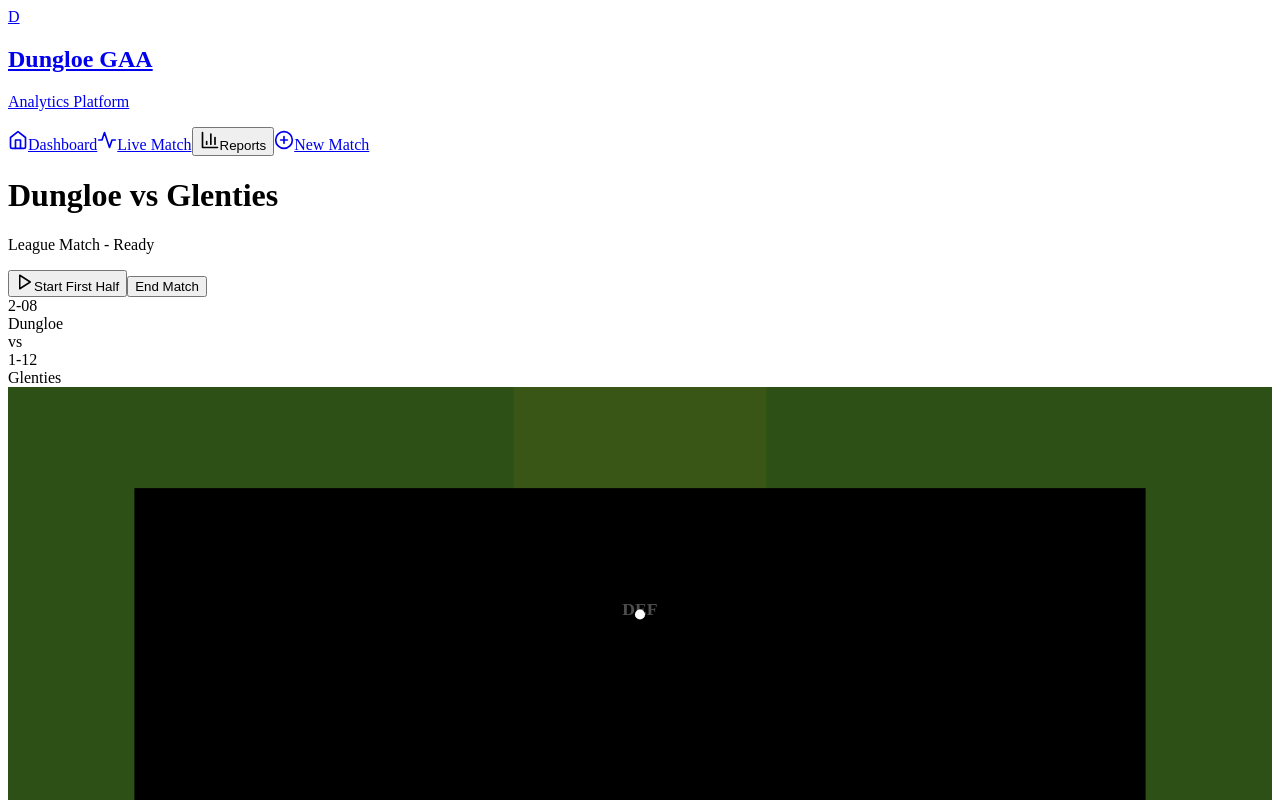
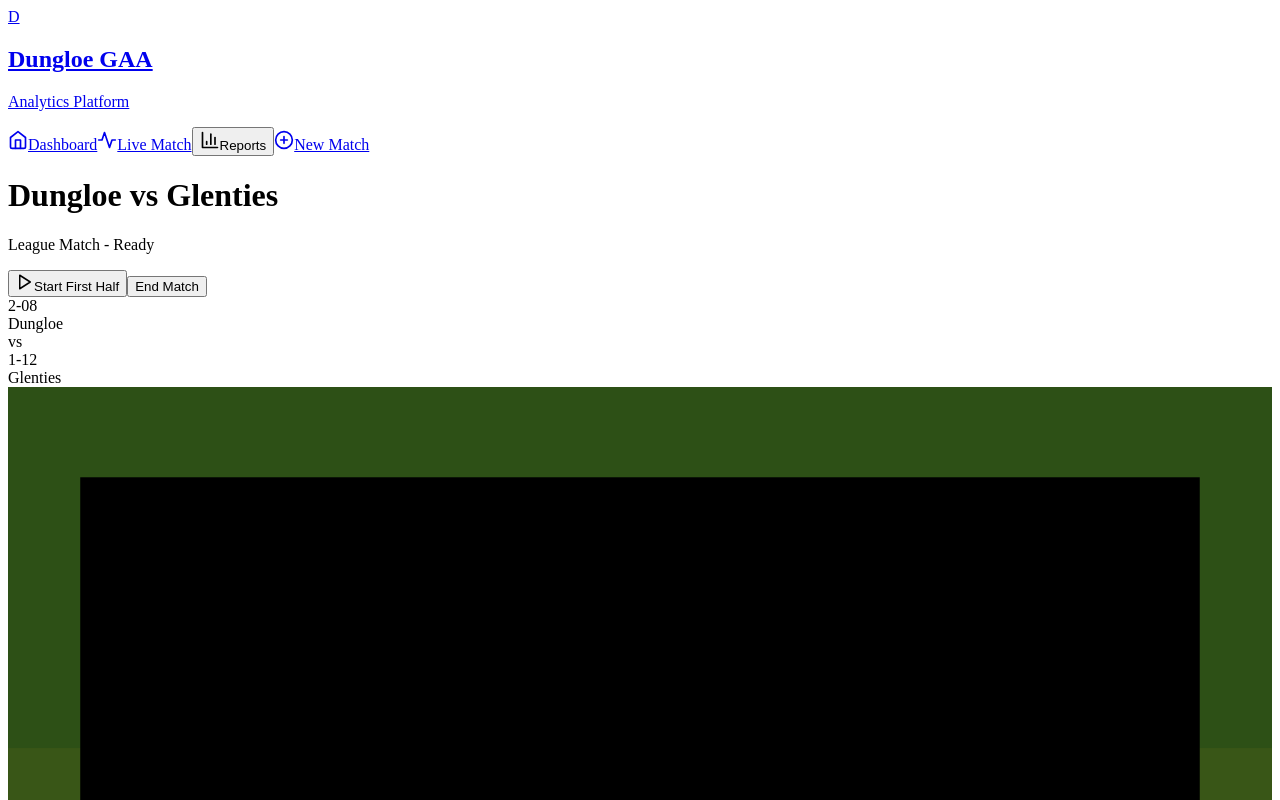
Before and after one commit to owenodgitpull/onestat-gaa-analytics, a React (Vite) app in the folder frontend/: page /match/new in a window 1280 px wide. Shown: the top 800 px of the page. Built offline with nearby package versions, Linux system fonts and the light colour scheme; the HTML template or start-up script is replaced by a standard one.

Commit message:
feat: Change GAA pitch to horizontal/landscape orientation

```diff
--- a/frontend/src/components/GAAPitch.tsx
+++ b/frontend/src/components/GAAPitch.tsx
@@ -54,105 +54,105 @@ export default function GAAPitch({
     <div className="relative w-full aspect-[16/10] bg-gradient-to-br from-green-900/40 to-green-800/40 rounded-2xl overflow-hidden">
       <svg
         ref={svgRef}
-        viewBox="0 0 1000 1400"
+        viewBox="0 0 1400 1000"
         className="w-full h-full cursor-pointer"
         onClick={handlePitchClick}
       >
         {/* Pitch background */}
-        <rect width="1000" height="1400" fill="#2d5016" />
+        <rect width="1400" height="1000" fill="#2d5016" />
 
         {/* 2-Point Zone Overlay (40m zones) - NO LABEL */}
         {showZones && (
-          <rect x="400" y="0" width="200" height="1400" fill="rgba(251, 191, 36, 0.06)" />
+          <rect x="0" y="400" width="1400" height="200" fill="rgba(251, 191, 36, 0.06)" />
         )}
 
         {/* Outer boundary */}
         <rect
-          x="100"
-          y="80"
-          width="800"
-          height="1240"
+          x="80"
+          y="100"
+          width="1240"
+          height="800"
           className="pitch-line"
           strokeWidth="4"
         />
 
-        {/* Halfway line (dashed) */}
+        {/* Halfway line (dashed) - VERTICAL */}
         <line
-          x1="100"
-          y1="700"
-          x2="900"
-          y2="700"
+          x1="700"
+          y1="100"
+          x2="700"
+          y2="900"
           className="pitch-line"
           strokeDasharray="15,15"
           strokeWidth="4"
         />
 
-        {/* 45m lines (top) */}
-        <line x1="100" y1="400" x2="900" y2="400" className="pitch-line" strokeWidth="3" />
+        {/* 45m lines (left) */}
+        <line x1="400" y1="100" x2="400" y2="900" className="pitch-line" strokeWidth="3" />
 
-        {/* 45m lines (bottom) */}
-        <line x1="100" y1="1000" x2="900" y2="1000" className="pitch-line" strokeWidth="3" />
+        {/* 45m lines (right) */}
+        <line x1="1000" y1="100" x2="1000" y2="900" className="pitch-line" strokeWidth="3" />
 
-        {/* 21m rectangles (large) - TOP */}
-        <rect x="100" y="80" width="800" height="180" className="pitch-line" strokeWidth="3" fill="none" />
+        {/* 21m rectangles (large) - LEFT */}
+        <rect x="80" y="100" width="180" height="800" className="pitch-line" strokeWidth="3" fill="none" />
 
-        {/* 21m rectangles (large) - BOTTOM */}
-        <rect x="100" y="1140" width="800" height="180" className="pitch-line" strokeWidth="3" fill="none" />
+        {/* 21m rectangles (large) - RIGHT */}
+        <rect x="1140" y="100" width="180" height="800" className="pitch-line" strokeWidth="3" fill="none" />
 
-        {/* Small goal areas (6m boxes) - TOP */}
-        <rect x="350" y="80" width="300" height="80" className="pitch-line" strokeWidth="3" fill="none" />
+        {/* Small goal areas (6m boxes) - LEFT */}
+        <rect x="80" y="350" width="80" height="300" className="pitch-line" strokeWidth="3" fill="none" />
 
-        {/* Small goal areas (6m boxes) - BOTTOM */}
-        <rect x="350" y="1240" width="300" height="80" className="pitch-line" strokeWidth="3" fill="none" />
+        {/* Small goal areas (6m boxes) - RIGHT */}
+        <rect x="1240" y="350" width="80" height="300" className="pitch-line" strokeWidth="3" fill="none" />
 
-        {/* Large Semi-circles (20.5m) - TOP - curves INWARD */}
+        {/* Large Semi-circles (20.5m) - LEFT - curves INWARD */}
         <path
-          d="M 100 260 A 400 200 0 0 1 900 260"
+          d="M 260 100 A 200 400 0 0 0 260 900"
           className="pitch-line"
           strokeWidth="3"
           fill="none"
         />
 
-        {/* Large Semi-circles (20.5m) - BOTTOM - curves INWARD */}
+        {/* Large Semi-circles (20.5m) - RIGHT - curves INWARD */}
         <path
-          d="M 100 1140 A 400 200 0 0 0 900 1140"
+          d="M 1140 100 A 200 400 0 0 1 1140 900"
           className="pitch-line"
           strokeWidth="3"
           fill="none"
         />
 
-        {/* Smaller D-zones (13m) - TOP - curves INWARD */}
+        {/* Smaller D-zones (13m) - LEFT - curves INWARD */}
         <path
-          d="M 300 220 A 200 100 0 0 1 700 220"
+          d="M 220 300 A 100 200 0 0 0 220 700"
           className="pitch-line"
           strokeWidth="3"
           fill="none"
         />
 
-        {/* Smaller D-zones (13m) - BOTTOM - curves INWARD */}
+        {/* Smaller D-zones (13m) - RIGHT - curves INWARD */}
         <path
-          d="M 300 1180 A 200 100 0 0 0 700 1180"
+          d="M 1180 300 A 100 200 0 0 1 1180 700"
           className="pitch-line"
           strokeWidth="3"
           fill="none"
         />
 
         {/* Penalty spots */}
-        <circle cx="500" cy="180" r="4" fill="white" />
-        <circle cx="500" cy="1220" r="4" fill="white" />
+        <circle cx="180" cy="500" r="4" fill="white" />
+        <circle cx="1220" cy="500" r="4" fill="white" />
 
-        {/* H-shaped Goal Posts - TOP */}
+        {/* H-shaped Goal Posts - LEFT */}
         <g className="pitch-line" strokeWidth="5" fill="none">
-          <line x1="430" y1="80" x2="430" y2="10" />
-          <line x1="570" y1="80" x2="570" y2="10" />
-          <line x1="430" y1="40" x2="570" y2="40" />
+          <line x1="80" y1="430" x2="10" y2="430" />
+          <line x1="80" y1="570" x2="10" y2="570" />
+          <line x1="40" y1="430" x2="40" y2="570" />
         </g>
 
-        {/* H-shaped Goal Posts - BOTTOM */}
+        {/* H-shaped Goal Posts - RIGHT */}
         <g className="pitch-line" strokeWidth="5" fill="none">
-          <line x1="430" y1="1320" x2="430" y2="1390" />
-          <line x1="570" y1="1320" x2="570" y2="1390" />
-          <line x1="430" y1="1360" x2="570" y2="1360" />
+          <line x1="1320" y1="430" x2="1390" y2="430" />
+          <line x1="1320" y1="570" x2="1390" y2="570" />
+          <line x1="1360" y1="430" x2="1360" y2="570" />
         </g>
 
         {/* Ball position */}
@@ -160,8 +160,8 @@ export default function GAAPitch({
           <g className="animate-scale-in">
             {/* Shadow */}
             <ellipse
-              cx={(localBallPosition.x / 100) * 800 + 100}
-              cy={(localBallPosition.y / 100) * 1240 + 80 + 5}
+              cx={(localBallPosition.x / 100) * 1240 + 80}
+              cy={(localBallPosition.y / 100) * 800 + 100 + 5}
               rx="15"
               ry="8"
               fill="rgba(0, 0, 0, 0.3)"
@@ -169,8 +169,8 @@ export default function GAAPitch({
 
             {/* Ball */}
             <circle
-              cx={(localBallPosition.x / 100) * 800 + 100}
-              cy={(localBallPosition.y / 100) * 1240 + 80}
+              cx={(localBallPosition.x / 100) * 1240 + 80}
+              cy={(localBallPosition.y / 100) * 800 + 100}
               r="14"
               fill={
                 localBallPosition.team === PossessionTeam.DUNGLOE
@@ -185,8 +185,8 @@ export default function GAAPitch({
             {/* 2-Point Zone Indicator */}
             {isInTwoPointZone(localBallPosition.x) && (
               <text
-                x={(localBallPosition.x / 100) * 800 + 100}
-                y={(localBallPosition.y / 100) * 1240 + 60}
+                x={(localBallPosition.x / 100) * 1240 + 80}
+                y={(localBallPosition.y / 100) * 800 + 80}
                 textAnchor="middle"
                 fill="#fbbf24"
                 fontSize="16"
@@ -202,11 +202,11 @@ export default function GAAPitch({
         {/* Zone labels (if showZones) */}
         {showZones && (
           <g fill="white" fillOpacity="0.3" fontSize="14" fontWeight="600">
-            <text x="500" y="180" textAnchor="middle">DEF</text>
-            <text x="500" y="550" textAnchor="middle">MID</text>
-            <text x="500" y="700" textAnchor="middle">CENTER</text>
-            <text x="500" y="850" textAnchor="middle">MID</text>
-            <text x="500" y="1220" textAnchor="middle">ATK</text>
+            <text x="180" y="500" textAnchor="middle">DEF</text>
+            <text x="550" y="500" textAnchor="middle">MID</text>
+            <text x="700" y="500" textAnchor="middle">CENTER</text>
+            <text x="850" y="500" textAnchor="middle">MID</text>
+            <text x="1220" y="500" textAnchor="middle">ATK</text>
           </g>
         )}
       </svg>
```
